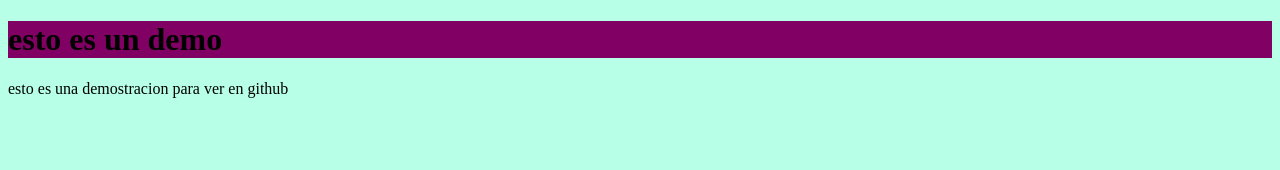
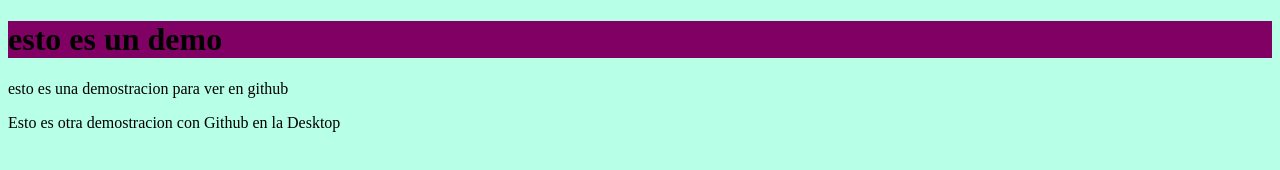
Before and after one commit to JuanTapia/jugando_con_git, a plain HTML site: page index.html in a window 1280 px wide. Drawn offline with Linux system fonts and the light colour scheme.

Commit message:
Otra linea fue creada

```diff
--- a/index.html
+++ b/index.html
@@ -9,6 +9,7 @@
 <body>
     <h1>esto es un demo</h1>
     <p>esto es una demostracion para ver en github</p>
+    <p>Esto es otra demostracion con Github en la Desktop</p>
     <script src="app.js"></script>
     <link rel="stylesheet" href="style.css">
 </body>
```
